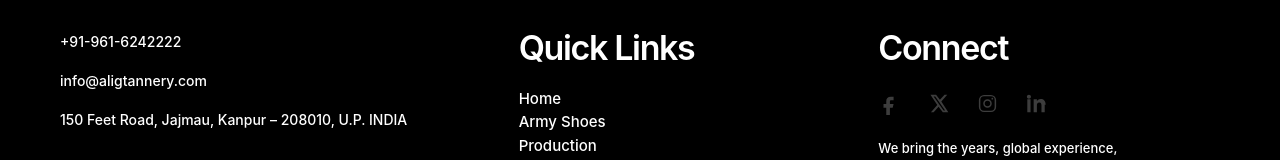
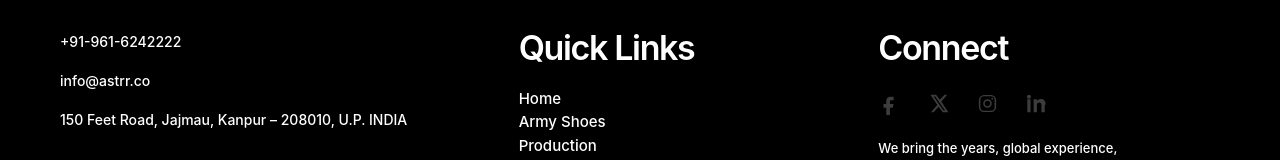
Before and after one commit to Anas-3333/ASTRR, a React (Vite) app: page / in a window 1280 px wide. Shown: the part 9989-10149 px from the top of the page. Built offline with nearby package versions, Linux system fonts and the light colour scheme.

Commit message:
fix: update contact details and map configuration
Update the manufacturing unit's Google Maps embed link, improve the referrer policy for better security, and correct the support email address in the footer.

```diff
--- a/src/components/Contact.tsx
+++ b/src/components/Contact.tsx
@@ -14,7 +14,7 @@
     id: "unit-2",
     title: "Manufacturing Unit",
     address: "126 Iqbal Street, Jajmau,\nKanpur – 208010, U.P. INDIA",
-    mapSrc: "https://www.google.com/maps/embed?pb=!1m17!1m12!1m3!1d3572.549834488526!2d80.40599999999999!3d26.437999999999995!2m3!1f0!2f0!3f0!3m2!1i1024!2i768!4f13.1!3m2!1m1!2zMjbCsDI2JzE2LjgiTiA4MMKwMjQnMjEuNiJF!5e0!3m2!1sen!2sin!4v1789454723272!5m2!1sen!2sin",
+    mapSrc: "https://www.google.com/maps/embed?pb=!1m18!1m12!1m3!1d57160.204101331234!2d80.31947525788463!3d26.43919590019227!2m3!1f0!2f0!3f0!3m2!1i1024!2i768!4f13.1!3m3!1m2!1s0x399c4100675c429d%3A0x103d47b65be98d13!2sJajmau%20kanpur!5e0!3m2!1sen!2sin!4v1790152863065!5m2!1sen!2sin",
     pill: "UNIT II",
     icon: <Factory size={20} className="text-white/40" />,
   },
@@ -972,7 +972,7 @@
                   duration-500
                 "
                 loading="lazy"
-                referrerPolicy="no-referrer-when-downgrade"
+                referrerPolicy="strict-origin-when-cross-origin"
               />
 
               {/* Map overlay */}
--- a/src/components/Footer.tsx
+++ b/src/components/Footer.tsx
@@ -55,7 +55,7 @@
             </a>
 
             <a
-              href="mailto:info@aligtannery.com"
+              href="mailto:info@astrr.co"
               className="
                 mt-[17px]
                 w-fit
@@ -68,7 +68,7 @@
                 hover:opacity-70
               "
             >
-              info@aligtannery.com
+              info@astrr.co
             </a>
 
             <p
```
